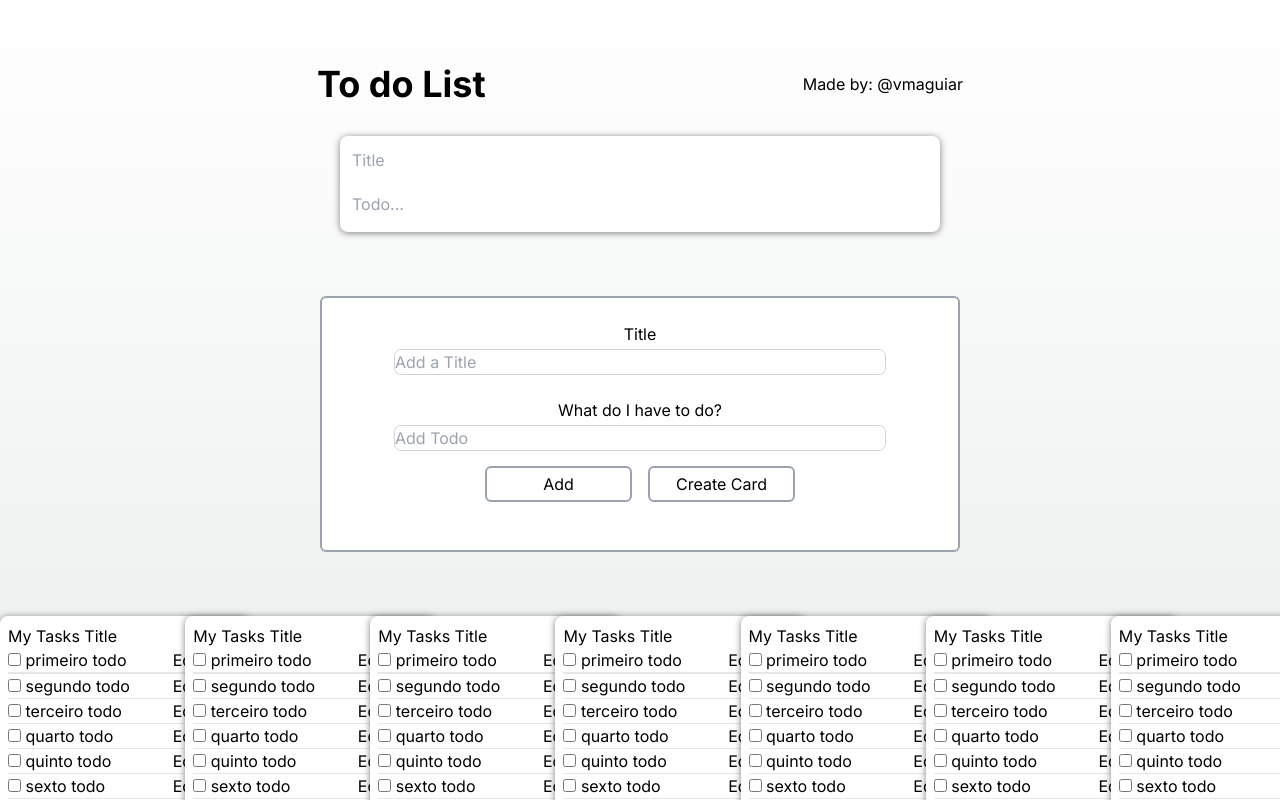
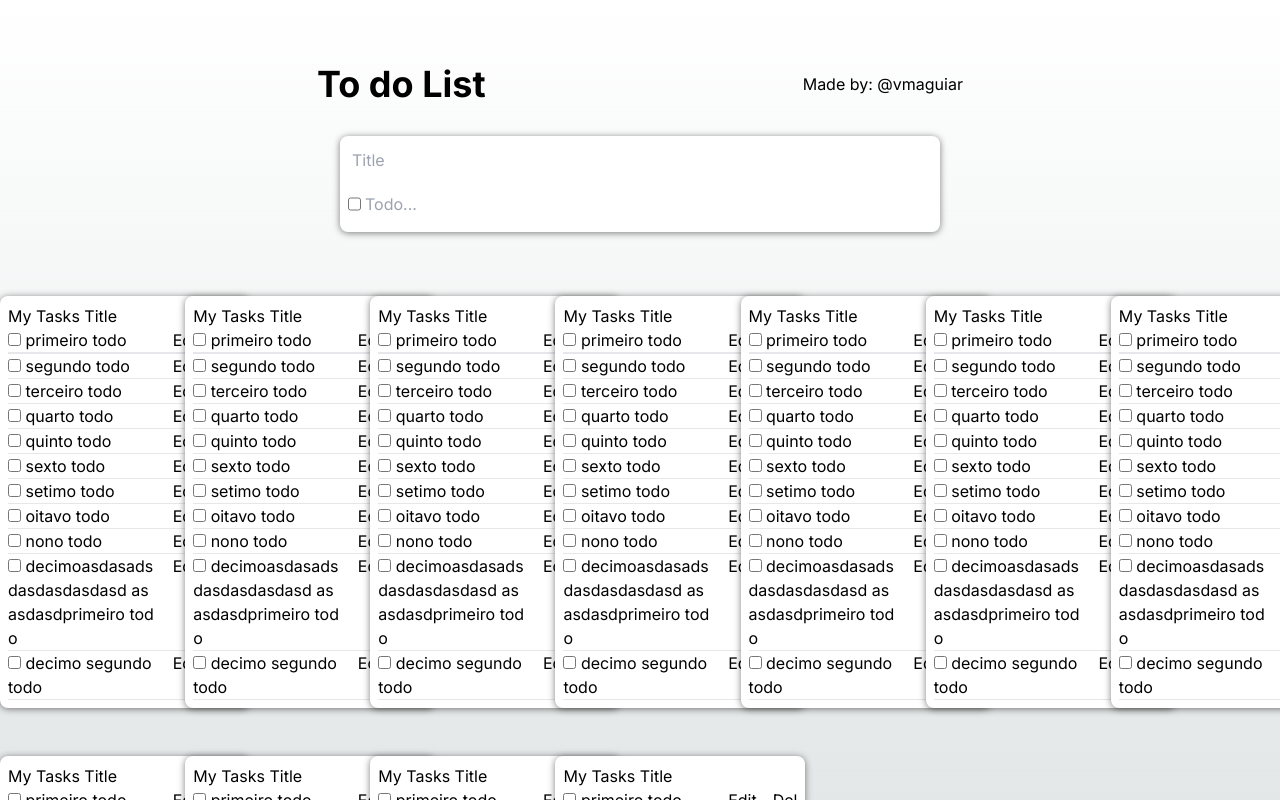
Before and after one commit to vmaguiar/qavi-todo-list-app, a Next.js app: page / in a window 1280 px wide. Shown: the top 800 px of the page. Built offline with nearby package versions, Linux system fonts and the light colour scheme.

Commit message:
feat: changes funcionality to correct component

```diff
--- a/src/app/page.tsx
+++ b/src/app/page.tsx
@@ -69,7 +69,7 @@ export default function Home() {
 
       <CreateCardForm />
 
-      <main className="flex flex-col items-center justify-between my-16">
+      {/* <main className="flex flex-col items-center justify-between my-16">
         <div className="flex flex-col items-center w-2/4 rounded-md border-solid border-2 border-gray-400 p-6 bg-white">
           <p>Title</p>
           <input
@@ -117,7 +117,7 @@ export default function Home() {
               ))
             }
           </div>
-        </div>
+        </div> */}
 
       {/* Container with all to do cards */}
       <div className="grid grid-flow-row grid-cols-7 gap-4 my-8">
@@ -133,7 +133,7 @@ export default function Home() {
         <Card />
         <Card />
       </div>
-      </main>
-    </ div>
+      {/* </main> */}
+    </ div >
   )
 };
--- a/src/components/CreateCardForm.tsx
+++ b/src/components/CreateCardForm.tsx
@@ -1,26 +1,83 @@
+import { ChangeEvent, useState } from "react"
+
+import { Todo } from './Todo'
+
+interface ItodoCard {
+  title: string,
+  todoList: string[],
+  todoDoneList: string[]
+}
 
 export function CreateCardForm() {
+  const [createTodoCard, setCreateTodoCard] = useState<ItodoCard>({
+    title: '',
+    todoList: [],
+    todoDoneList: []
+  })
 
-  const createCheckInput = () => {
+  const [tempTodoText, setTempTodoText] = useState('');
 
 
+  const handleOnChange = (event: ChangeEvent<HTMLInputElement>) => {
+    const { value, name } = event.target;
+
+    if (name === 'title') {
+      setCreateTodoCard((oldCreateTodoCard) => {
+        const newTitle = { ...oldCreateTodoCard, title: value }
+        return newTitle;
+      })
+    }
+
+    else if (name === 'content') {
+      setTempTodoText(value)
+    }
+  };
+
+  const addToCard = () => {
+    if (tempTodoText) {
+      setCreateTodoCard((oldCreateTodoCard) => {
+        oldCreateTodoCard.todoList.push(tempTodoText)
+        return { ...oldCreateTodoCard }
+      })
+      setTempTodoText('')
+    }
   }
+
 
   return (
     <div>
       <form className="w-[600px] relative mx-auto mt-8 rounded-lg bg-white p-2 shadow-[0_1px_7px_0px_rgba(0,0,0,0.5)]">
-        <input type="text" placeholder="Title" name="title" className="w-full mb-1 p-1 border-none outline-none resize-none" />
-        <p className="w-full mt-1">
+        <input
+          type="text"
+          placeholder="Title"
+          name="title"
+          className="w-full mb-1 p-1 border-none outline-none resize-none"
+          onChange={(event) => { handleOnChange(event) }}
+        />
+        <div className="flex flex-row w-full mt-1">
+          <input type="checkbox" name={tempTodoText} />
           <input
+            type="text"
             name="content"
             placeholder="Todo..."
             className="min-h-[40px] w-full p-1 border-none outline-none"
-            onChange={() => { createCheckInput() }}
+            onChange={(event) => { handleOnChange(event) }}
+            onKeyPress={(event) => {
+              if (event.key === 'Enter') { addToCard() }
+            }}
           />
+
+          {
+            createTodoCard.todoList.map((item, index) => (
+              <Todo todoText={item} index={index} key={index} />
+            ))
+          }
+
+
           {/* <label htmlFor="todo1">
             todo1
           </label> */}
-        </p>
+        </div>
       </form>
     </div >
   )
```
Lines whose indentation alone changed are shown as unchanged.
